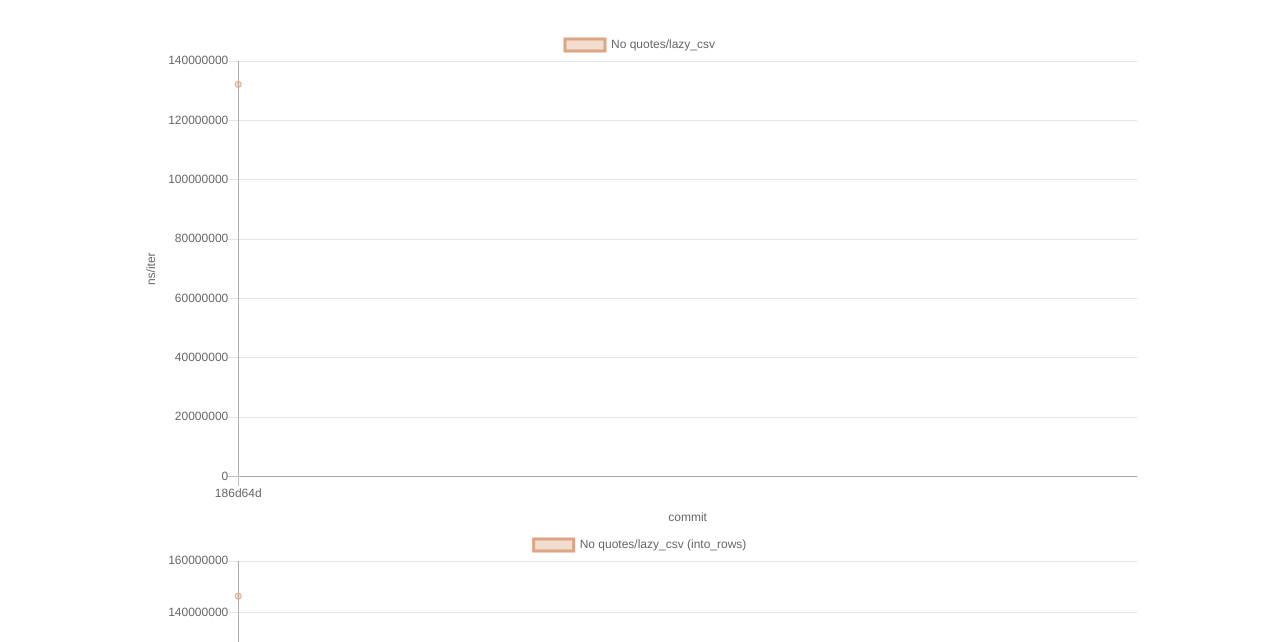
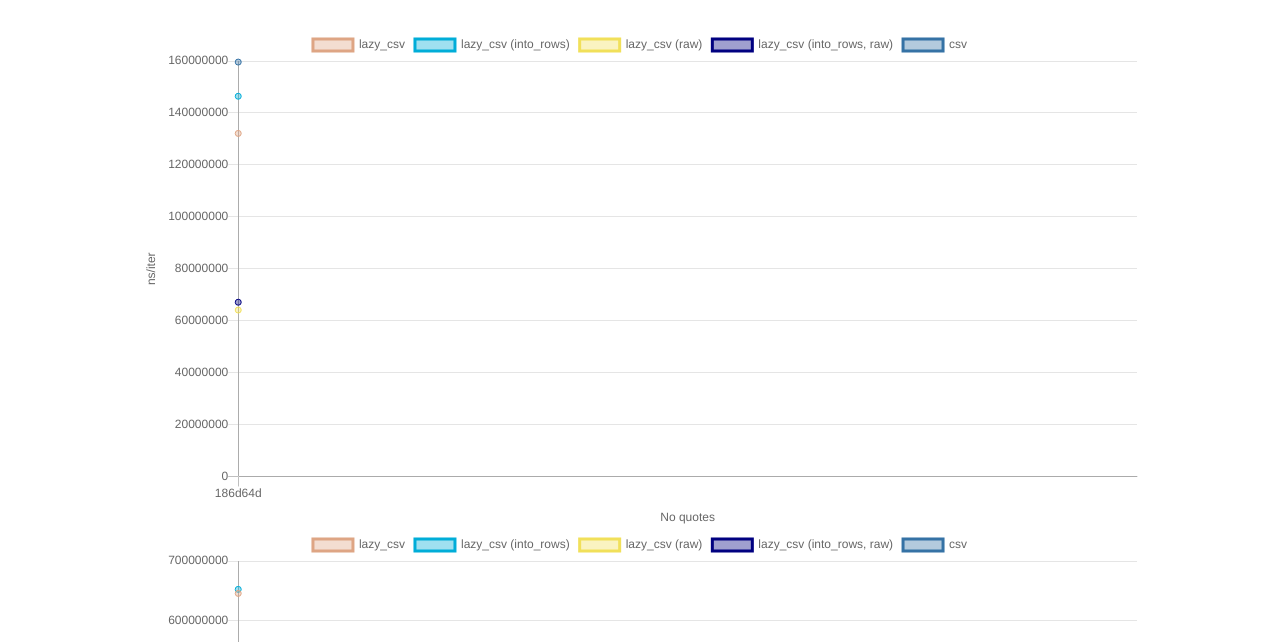
Before and after one commit to contentstech-com/crates, a plain HTML site: page dev/bench/index.html in a window 1280 px wide. Shown: the part 158-800 px from the top of the page. Drawn offline with nearby package versions, Linux system fonts and the light colour scheme.

Commit message:
Combine charts per library

```diff
--- a/dev/bench/index.html
+++ b/dev/bench/index.html
@@ -169,23 +169,20 @@
         }
 
         function renderAllChars(dataSets) {
-
           function renderGraph(parent, name, dataset) {
             const canvas = document.createElement('canvas');
             canvas.className = 'benchmark-chart';
             parent.appendChild(canvas);
 
-            const color = toolColors[dataset.length > 0 ? dataset[0].tool : '_'];
+            const datasetEntries = Object.entries(dataset);
             const data = {
-              labels: dataset.map(d => d.commit.id.slice(0, 7)),
-              datasets: [
-                {
-                  label: name,
-                  data: dataset.map(d => d.bench.value),
-                  borderColor: color,
-                  backgroundColor: color + '60', // Add alpha for #rrggbbaa
-                }
-              ],
+              labels: datasetEntries[0][1].map(d => d.commit.id.slice(0, 7)),
+              datasets: datasetEntries.map(([name, dataset], i) => ({
+                label: name,
+                data: dataset.map(d => d.bench.value),
+                borderColor: Object.values(toolColors)[i],
+                backgroundColor: Object.values(toolColors)[i] + '60', // Add alpha for #rrggbbaa
+              })),
             };
             const options = {
               scales: {
@@ -193,7 +190,7 @@
                   {
                     scaleLabel: {
                       display: true,
-                      labelString: 'commit',
+                      labelString: name,
                     },
                   }
                 ],
@@ -201,7 +198,7 @@
                   {
                     scaleLabel: {
                       display: true,
-                      labelString: dataset.length > 0 ? dataset[0].bench.unit : '',
+                      labelString: datasetEntries[0]?.[1]?.[0]?.bench.unit ?? '',
                     },
                     ticks: {
                       beginAtZero: true,
@@ -211,14 +208,16 @@
               },
               tooltips: {
                 callbacks: {
-                  afterTitle: items => {
-                    const {index} = items[0];
-                    const data = dataset[index];
-                    return '\n' + data.commit.message + '\n\n' + data.commit.timestamp + ' committed by @' + data.commit.committer.username + '\n';
+                  title: items => {
+                    const {datasetIndex, index} = items[0];
+                    const name = datasetEntries[datasetIndex]?.[0];
+                    const data = datasetEntries[datasetIndex]?.[1]?.[index];
+                    return `${name}\n\n${data.commit.message} (${data.commit.id.slice(0, 7)})\n\n`
+                      + `${new Date(data.commit.timestamp).toLocaleString()} committed by @${data.commit.committer.username}`;
                   },
                   label: item => {
                     let label = item.value;
-                    const { range, unit } = dataset[item.index].bench;
+                    const { range, unit } = datasetEntries[0]?.[1]?.[item.index]?.bench;
                     label += ' ' + unit;
                     if (range) {
                       label += ' (' + range + ')';
@@ -226,7 +225,7 @@
                     return label;
                   },
                   afterLabel: item => {
-                    const { extra } = dataset[item.index].bench;
+                    const { extra } = datasetEntries[0]?.[1]?.[item.index]?.bench;
                     return extra ? '\n' + extra : '';
                   }
                 }
@@ -237,7 +236,7 @@
                 }
                 // XXX: Undocumented. How can we know the index?
                 const index = activeElems[0]._index;
-                const url = dataset[index].commit.url;
+                const url = datasetEntries[0]?.[1]?.[index]?.commit?.url;
                 window.open(url, '_blank');
               },
             };
@@ -263,8 +262,9 @@
             graphsElem.className = 'benchmark-graphs';
             setElem.appendChild(graphsElem);
 
-            for (const [benchName, benches] of benchSet.entries()) {
-              renderGraph(graphsElem, benchName, benches)
+            const grouped = Object.groupBy(benchSet.entries(), ([name, data]) => name.split('/')[0])
+            for (const [benchName, benches] of Object.entries(grouped)) {
+              renderGraph(graphsElem, benchName, Object.fromEntries(benches.map(([name, data]) => [name.split("/")[1], data])))
             }
           }
 
```
